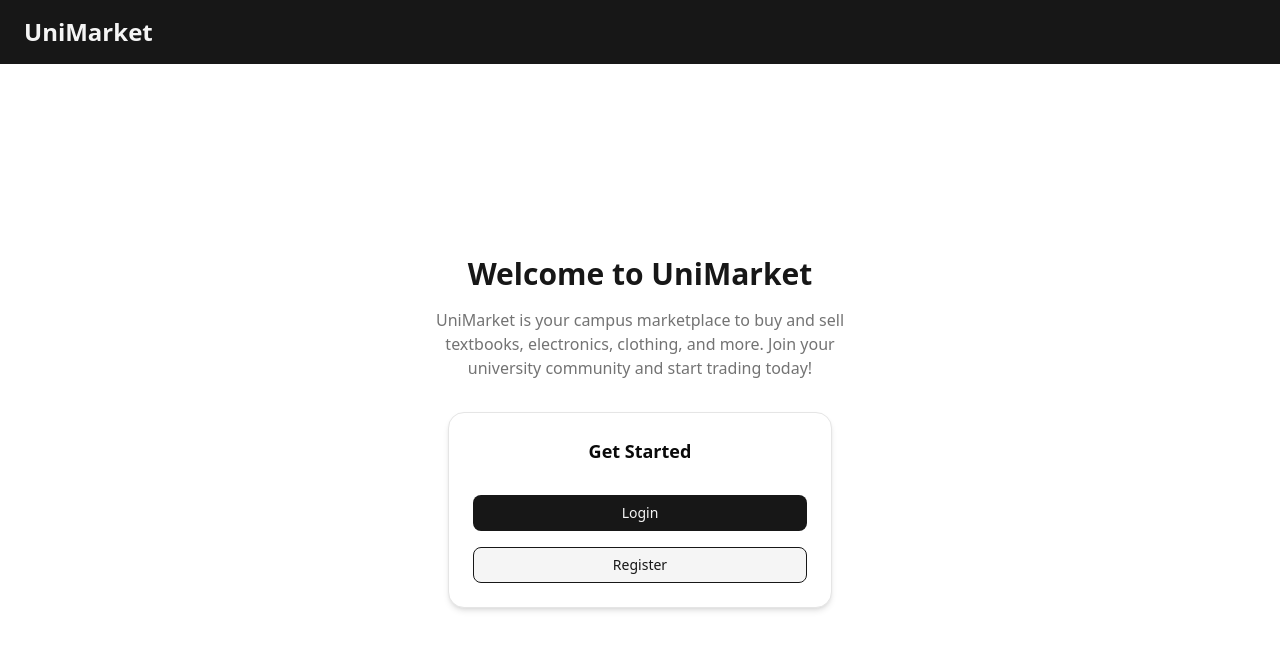
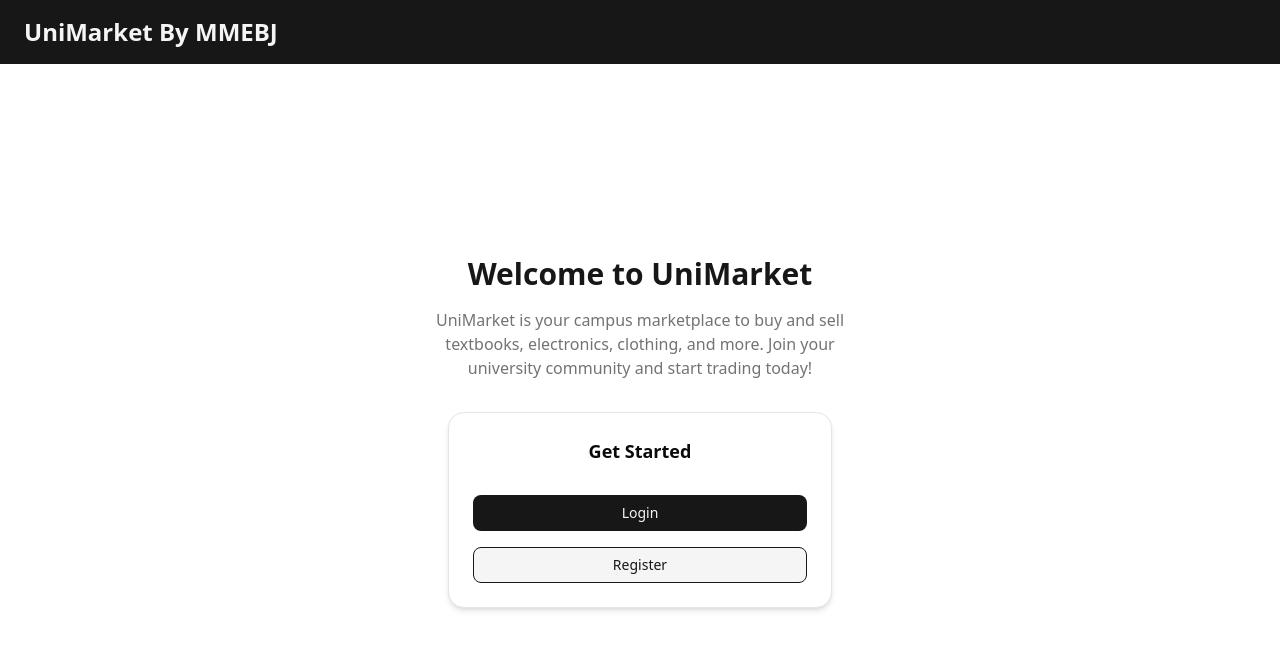
Before and after one commit to BrendanGoddard/UniMarket, a React app in the folder client/: page / in a window 1280 px wide. Shown: the top 650 px of the page. Built offline with nearby package versions, Linux system fonts and the light colour scheme; the HTML template or start-up script is replaced by a standard one.

Commit message:
Testing GitOps

```diff
--- a/client/src/pages/MainPage.tsx
+++ b/client/src/pages/MainPage.tsx
@@ -13,7 +13,7 @@ export default function MainPage() {
     <div className="min-h-screen bg-bg flex flex-col">
       {/* Header */}
       <header className="flex items-center justify-between px-6 py-4 bg-primary text-accent">
-        <h1 className="text-2xl font-bold">UniMarket</h1>
+        <h1 className="text-2xl font-bold">UniMarket By MMEBJ</h1>
         {user ? (
           <div className="flex items-center gap-2">
             <p className="text-sm">{user.username}</p>
```
